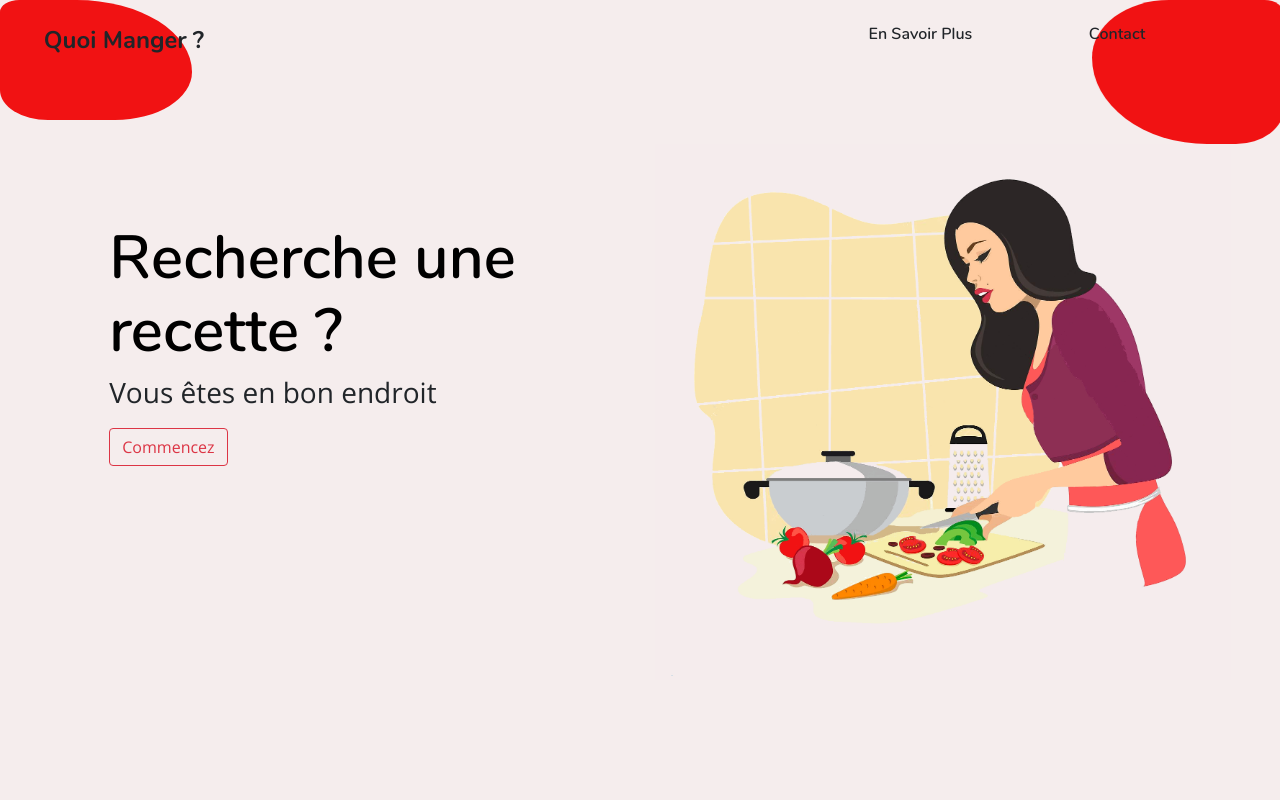
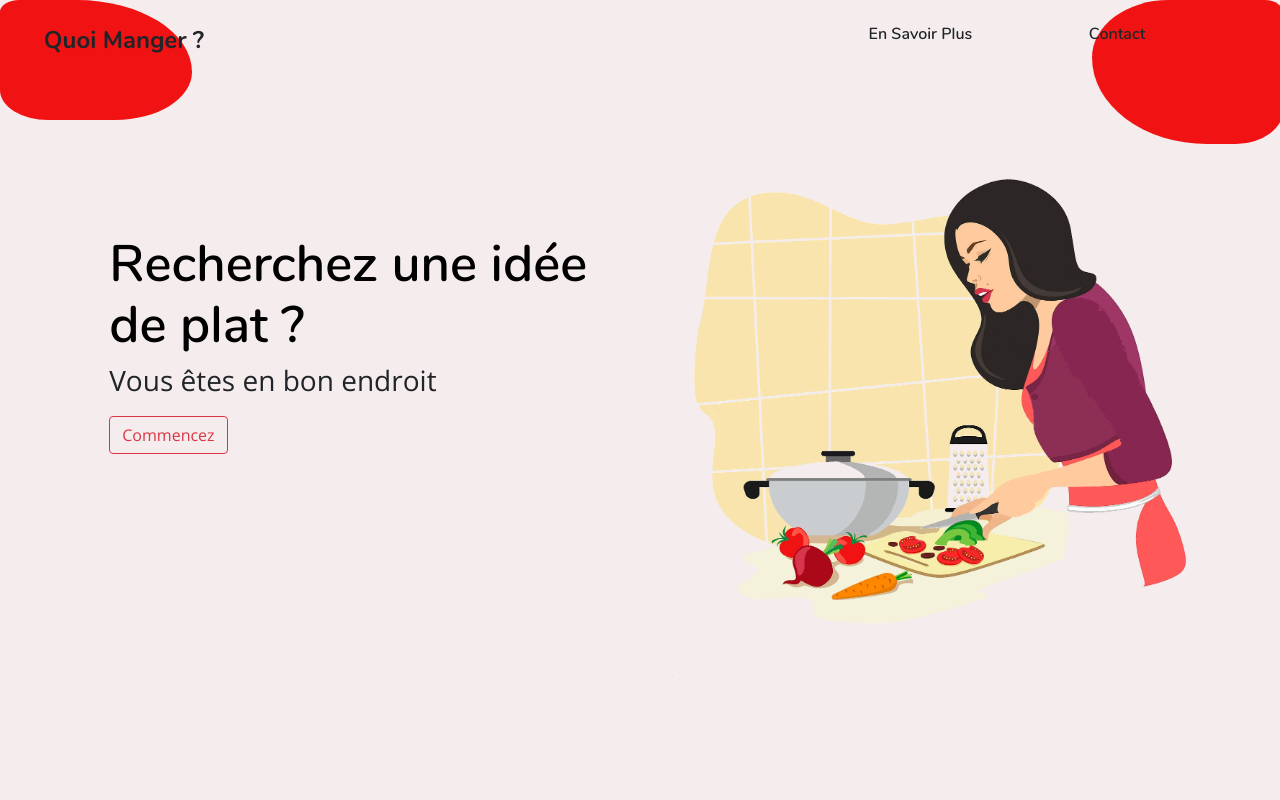
Before and after one commit to pdelpriore/cojemy-front, a React (Create React App) app: page / in a window 1280 px wide. Shown: the top 800 px of the page. Built offline with nearby package versions, Linux system fonts and the light colour scheme.

Commit message:
change main text + use capitalize first for main phrases

```diff
--- a/src/strings/Strings.js
+++ b/src/strings/Strings.js
@@ -7,9 +7,9 @@ export const strings = Object.freeze({
     }
   },
   main: {
-    MAIN_TEXT: "Recherche une recette ?",
-    MAIN_SUB_TEXT: "Vous êtes en bon endroit",
-    BUTTON_TEXT: "Commencez"
+    MAIN_TEXT: "recherchez une idée de plat ?",
+    MAIN_SUB_TEXT: "vous êtes en bon endroit",
+    BUTTON_TEXT: "commencez"
   },
   about: {
     FIRST_AREA: "trouvez votre recette",
--- a/src/views/main/Main.js
+++ b/src/views/main/Main.js
@@ -2,6 +2,7 @@ import React from "react";
 import { Image, Row, Col, Button } from "react-bootstrap";
 import { useSpring, animated } from "react-spring";
 import { strings } from "../../strings/Strings";
+import { capitalizeFirst } from "../../util/Util";
 import "./main.css";
 
 const Main = () => {
@@ -30,10 +31,14 @@ const Main = () => {
         <Col xs={5}>
           <div className="box">
             <div>
-              <h1 className="main-text">{strings.main.MAIN_TEXT}</h1>
-              <h3 className="main-sub-text">{strings.main.MAIN_SUB_TEXT}</h3>
+              <h1 className="main-text">
+                {capitalizeFirst(strings.main.MAIN_TEXT)}
+              </h1>
+              <h3 className="main-sub-text">
+                {capitalizeFirst(strings.main.MAIN_SUB_TEXT)}
+              </h3>
               <Button className="button" variant="outline-danger">
-                {strings.main.BUTTON_TEXT}
+                {capitalizeFirst(strings.main.BUTTON_TEXT)}
               </Button>
             </div>
           </div>
--- a/src/views/main/main.css
+++ b/src/views/main/main.css
@@ -29,7 +29,7 @@
 }
 .main-text {
   font-family: "Nunito-SemiBold";
-  font-size: 3.8em;
+  font-size: 3.2em;
   color: #000000;
 }
 .main-sub-text {
```
